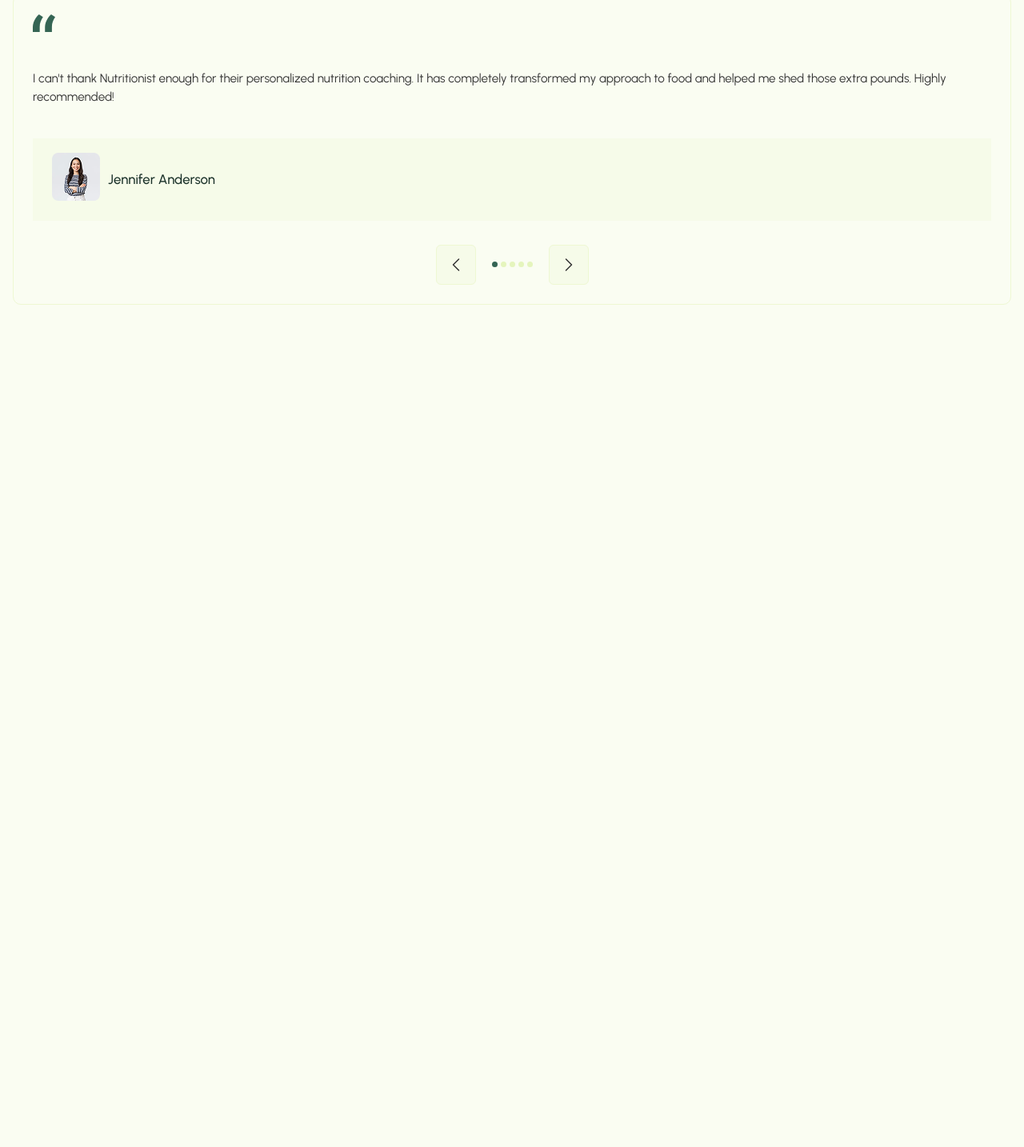
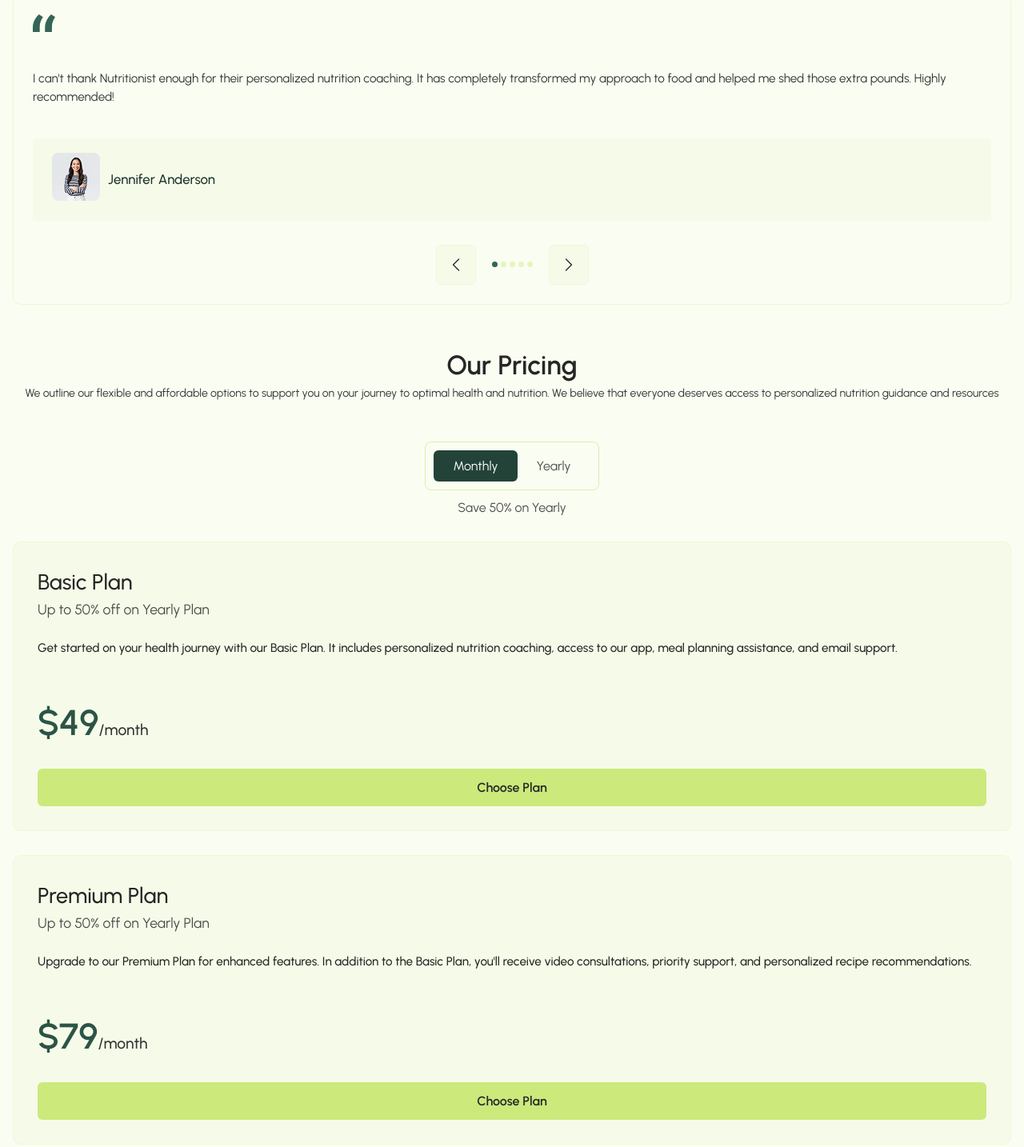
Before and after one commit to kric0007/mtm6201-midterm, a plain HTML site: page index.html in a window 1280 px wide. Shown: the part 6169-7603 px from the top of the page at 80% size. Before the commit the page ends 6550 px from the top, so only its background shows below. Drawn offline with Linux system fonts and the light colour scheme.

Commit message:
create and style pricing section

```diff
--- a/css/style.css
+++ b/css/style.css
@@ -13,6 +13,7 @@
     --darkgreen30: #346454;
     --darkgreen40: #468671;
     --green70: #CBEA7B;
+    --green80: #DCF1A7;
     --green85: #E5F5BD;
     --green90: #EEF8D3;
     --green95: #F6FBE9;
@@ -21,6 +22,7 @@
     --gray20: #333333;
     --gray30: #4C4C4D;
     --gray35: #59595A;
+    --absolutewhite: #FFF;
 }
 
 body {
@@ -418,14 +420,7 @@ h2 {
     line-height: 1.5;
     color: var(--gray20);
     border-radius: 10px;
-    margin: 0 16px;
-}
-.paraTestimonial {
-    text-align: center;
-    margin: 0 16px 50px 16px;
-    line-height: 1.5;
-    font-size: .875rem;
-    color: var(--gray20);
+    margin: 50px 16px 0 16px;
 }
 .quote p {
     padding-top: 40px;
@@ -480,3 +475,81 @@ h2 {
     background-color: var(--darkgreen30);
     border-radius: 50%;
 }
+/* Pricing section starts here */
+.price-slider {
+    display: flex;
+    margin-top: 50px;
+    margin-bottom: 10px;
+    justify-content: center;
+    border: 1px solid var(--green80);
+    border-radius: 8px;
+    padding: 10px 10px;
+    justify-self: center;
+}
+.monthly, .yearly {
+    text-decoration: none;
+}
+.monthly {
+    color: var(--absolutewhite);
+    background-color: var(--darkgreen20);
+    border-radius: 6px;
+    padding: 10px 24px;
+}
+.yearly {
+   color: var(--gray30);
+   background-color: var(--green97);
+   padding: 10px 24px;
+}
+.slider-text {
+    display: flex;
+    justify-self: center;
+    color: var(--gray30);
+    line-height: 1.5;
+}
+.pricing-card {
+    background-color: var(--green95);
+    border: 1px solid var(--green90);
+    border-radius: 10px;
+    margin: 30px 16px 0 16px;
+    gap: 20px;
+    padding: 30px 30px;
+}
+.pricing-card h3 {
+    font-size: 1.7rem;
+    color: var(--gray15);
+    font-weight: 500;
+    line-height: 1.5;
+}
+.pricing-card h4 {
+    font-size: 1.1rem;
+    color: var(--gray30);
+    font-weight: 400;
+    line-height: 1.5;
+}
+.pricing-card p {
+    font-size: .95rem;
+    color: var(--gray15);
+    line-height: 1.5;
+    padding: 24px 0 24px 0;
+    font-weight: 500;
+}
+.number {
+    font-size: 2.8rem;
+    font-weight: 600;
+    color: var(--darkgreen25);
+}
+.price p {
+    color: var(--gray20);
+    line-height: 1.5;
+    font-size: 1.2rem;
+}
+.plan-CTA {
+    background-color: var(--green70);
+    padding: 14px 24px;
+    border-radius: 6px;
+    text-decoration: none;
+    color: var(--gray15);
+    font-weight: 600;
+    display: flex;
+    justify-content: center;
+}
--- a/index.html
+++ b/index.html
@@ -398,7 +398,7 @@
         </section>
         <section>
             <h2>Our Testimonials</h2>
-            <p class="paraTestimonial">Our satisfied clients share their success stories and experiences on their journey to
+            <p class="regularP">Our satisfied clients share their success stories and experiences on their journey to
                 better health and well-being.</p>
             <div class="testimonials">
                 <div class="quote">
@@ -445,8 +445,63 @@
                 </div>
             </div>
         </section>
+        <!-- Pricing section starts here -->
+        <section>
+            <h2>Our Pricing</h2>
+            <p class="regularP">
+                We outline our flexible and affordable options to support you on your journey to optimal health and
+                nutrition. We believe that everyone deserves access to personalized nutrition guidance and resources
+            </p>
+            <div class="pricing-wrapper">
+                <div class="price-slider">
+                    <a class="monthly" href="">Monthly</a>
+                    <a class="yearly" href="">Yearly</a>
+                </div>
+                <div class="slider-text">
+                    <p>Save 50% on Yearly</p>
+                </div>
+                <div class="pricing-card">
+                    <h3>Basic Plan</h3>
+                    <h4>Up to 50% off on Yearly Plan</h4>
+                    <p>Get started on your health journey with our Basic Plan. It includes personalized nutrition
+                        coaching, access to our app, meal planning assistance, and email support.</p>
+                    <div class="price">
+                        <p><span class="number">$49</span>/month</p>
+                        <div>
+                            <a class="plan-CTA" href="">Choose Plan</a>
+                        </div>
+                    </div>
+                </div>
+            </div>
 
+            <div class="pricing-wrapper">
+                <div class="pricing-card">
+                    <h3>Premium Plan</h3>
+                    <h4>Up to 50% off on Yearly Plan</h4>
+                    <p>Upgrade to our Premium Plan for enhanced features. In addition to the Basic Plan, you'll receive video consultations, priority support, and personalized recipe recommendations.</p>
+                    <div class="price">
+                        <p><span class="number">$79</span>/month</p>
+                        <div>
+                            <a class="plan-CTA" href="">Choose Plan</a>
+                        </div>
+                    </div>
+                </div>
+            </div>
 
+              <div class="pricing-wrapper">
+                <div class="pricing-card">
+                    <h3>Ultimate Plan</h3>
+                    <h4>Up to 50% off on Yearly Plan</h4>
+                    <p>Experience the full benefits of personalized nutrition coaching with our Ultimate Plan. Enjoy all the features of the Premium Plan, along with 24/7 chat support and exclusive workshops.</p>
+                    <div class="price">
+                        <p><span class="number">$99</span>/month</p>
+                        <div>
+                            <a class="plan-CTA" href="">Choose Plan</a>
+                        </div>
+                    </div>
+                </div>
+            </div>
+        </section>
     </main>
 
 </body>
```
Lines whose indentation alone changed are shown as unchanged.
